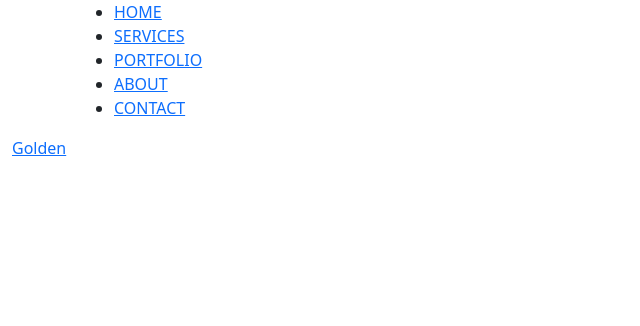
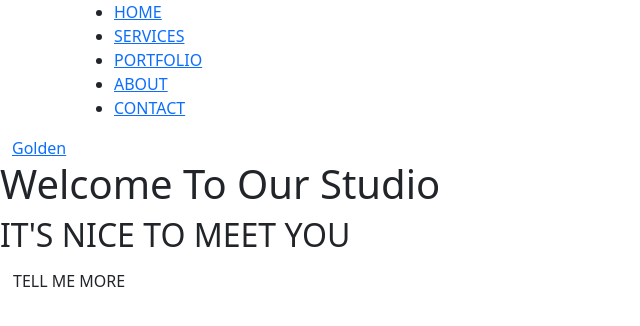
Before and after one commit to Katarina125/landing-page, a website: page index.html in a window 1280 px wide. Shown: the whole page, without its empty margins (0-640 px from the left). Drawn offline with nearby package versions, Linux system fonts and the light colour scheme; files that its build step writes are made by us from their sources; files whose address does not match are found by name.

Commit message:
Add html for page header

```diff
--- a/index.html
+++ b/index.html
@@ -24,6 +24,13 @@
     <div class="container-fluid">
       <a href="#">Golden</a>
     </div>
+    <header class="splash">
+      <div class="splash-inner">
+          <h1 class="page-title">Welcome To Our Studio</h1>
+          <h2 class="page-subtitle">IT'S NICE TO MEET YOU</h2>
+          <a class="btn btn-one" href="#">TELL ME MORE</a>
+      </div>
+  </header>
 
   </body>
 </html>
```
